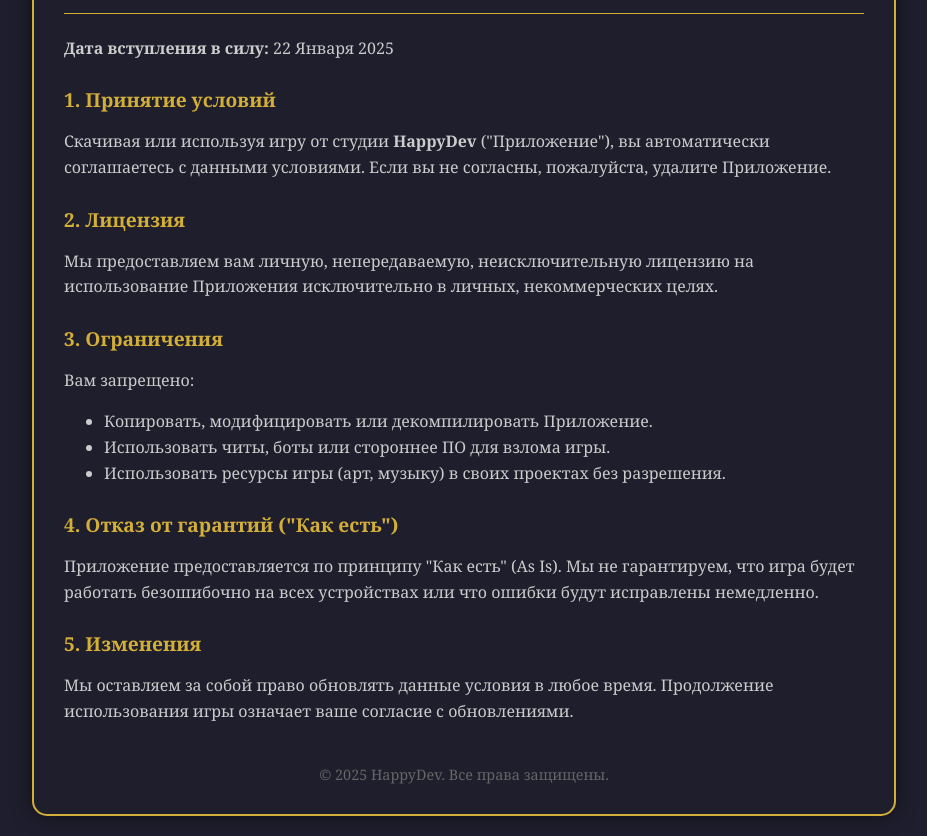
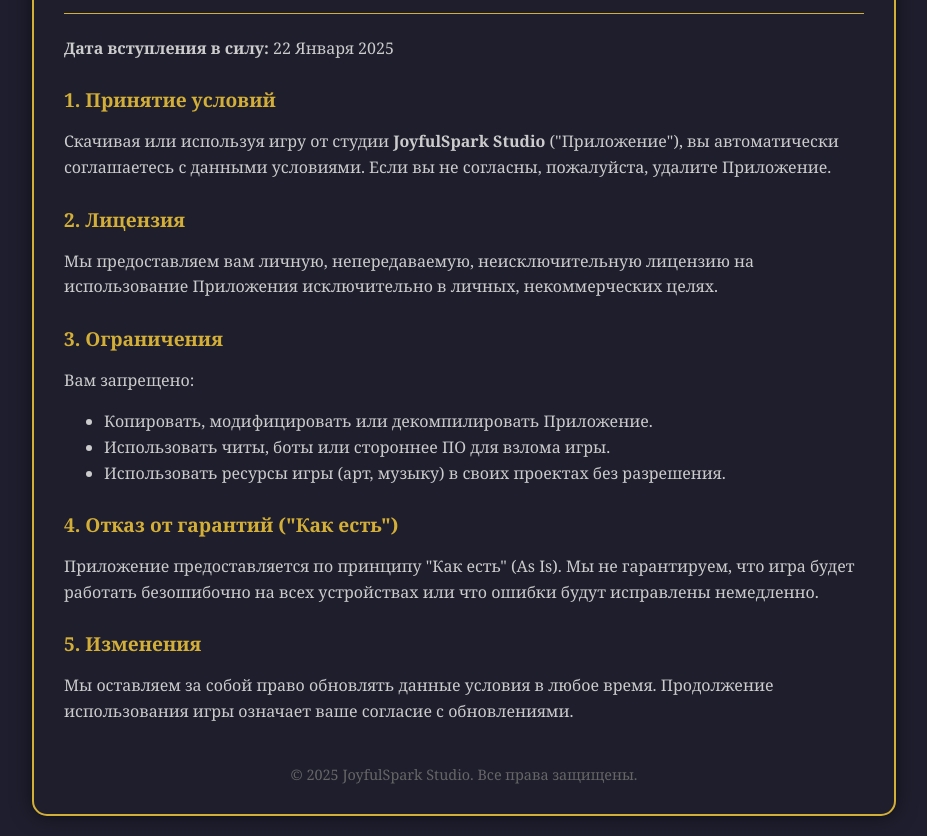
Before and after one commit to 1DvipSparkStudio/Mystery-Steps-Privacy-Policy, a plain HTML site: page terms.html in a window 1280 px wide. Shown: the part 118-954 px from the top of the page, without its empty margins (176-1103 px from the left). Drawn offline with Linux system fonts and the light colour scheme.

Commit message:
Update terms of service for JoyfulSpark Studio

```diff
--- a/terms.html
+++ b/terms.html
@@ -3,7 +3,7 @@
 <head>
     <meta charset="UTF-8">
     <meta name="viewport" content="width=device-width, initial-scale=1.0">
-    <title>Terms of Service - HappyDev</title>
+    <title>Terms of Service - JoyfulSpark Studio</title>
     <style>
         body {
             font-family: 'Georgia', serif;
@@ -34,7 +34,7 @@
         <p><strong>Дата вступления в силу:</strong> 22 Января 2025</p>
 
         <h2>1. Принятие условий</h2>
-        <p>Скачивая или используя игру от студии <strong>HappyDev</strong> ("Приложение"), вы автоматически соглашаетесь с данными условиями. Если вы не согласны, пожалуйста, удалите Приложение.</p>
+        <p>Скачивая или используя игру от студии <strong>JoyfulSpark Studio</strong> ("Приложение"), вы автоматически соглашаетесь с данными условиями. Если вы не согласны, пожалуйста, удалите Приложение.</p>
 
         <h2>2. Лицензия</h2>
         <p>Мы предоставляем вам личную, непередаваемую, неисключительную лицензию на использование Приложения исключительно в личных, некоммерческих целях.</p>
@@ -54,8 +54,9 @@
         <p>Мы оставляем за собой право обновлять данные условия в любое время. Продолжение использования игры означает ваше согласие с обновлениями.</p>
 
         <div class="footer">
-            &copy; 2025 HappyDev. Все права защищены.
+            &copy; 2025 JoyfulSpark Studio. Все права защищены.
         </div>
     </div>
 </body>
+
 </html>
```
